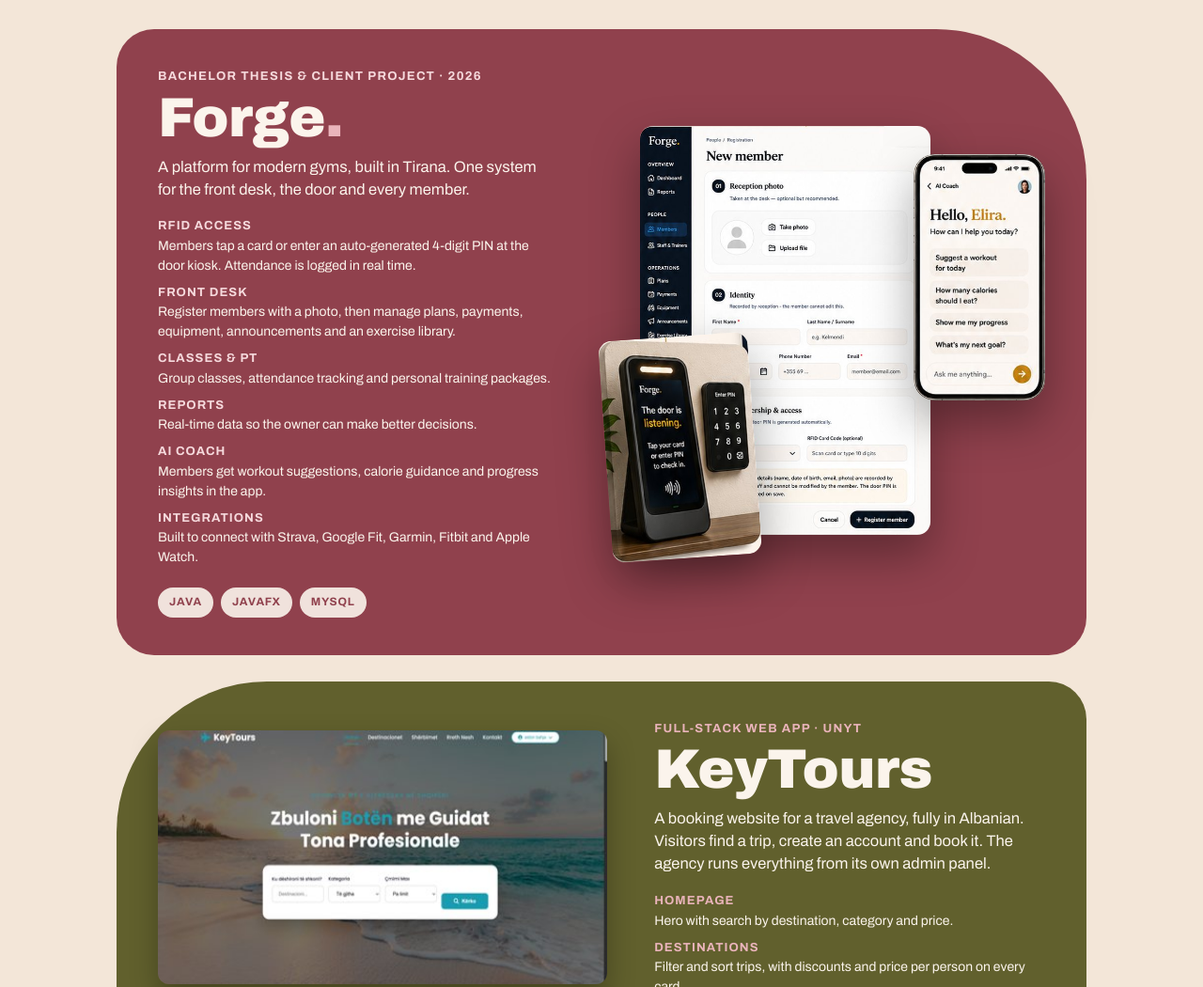
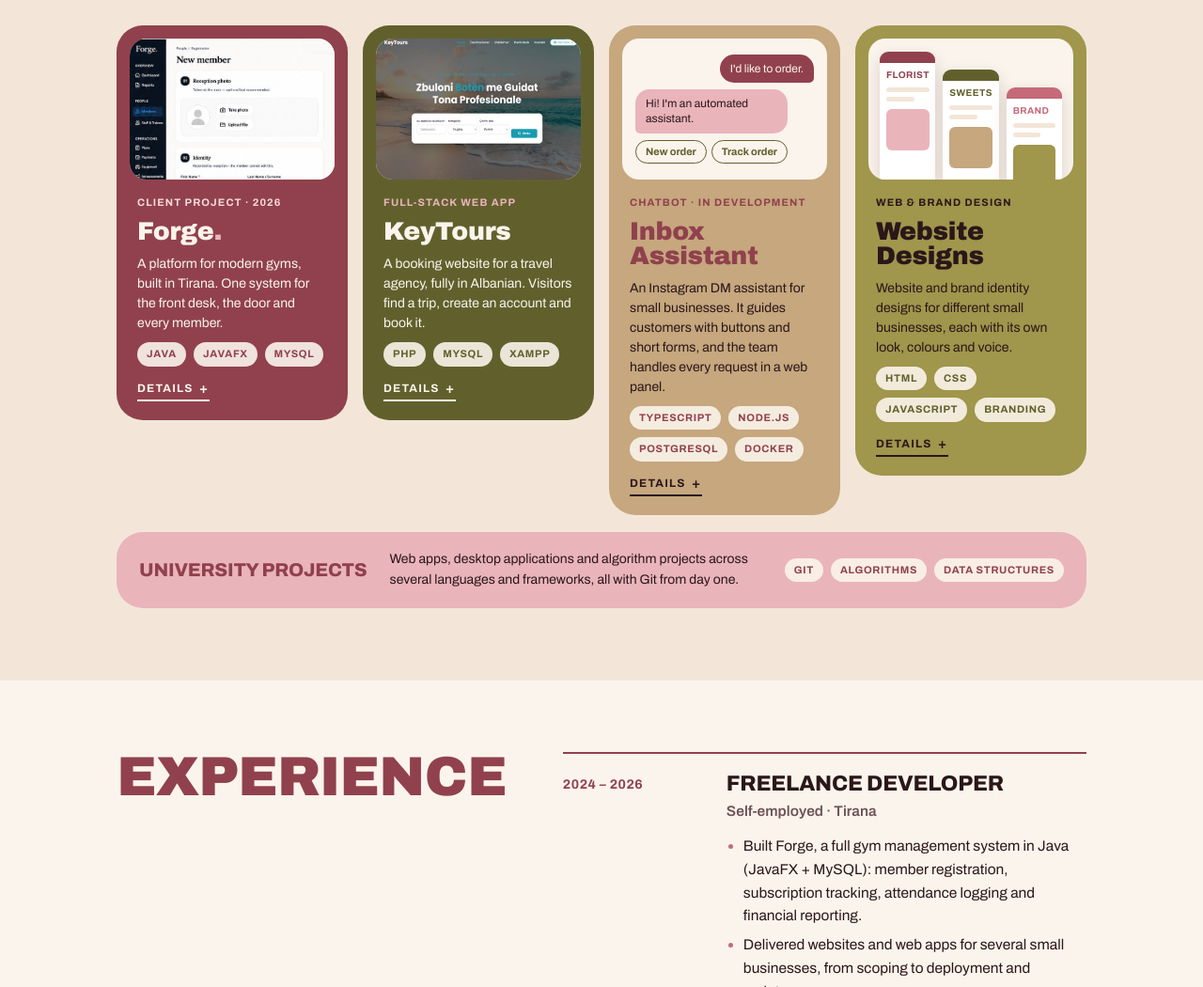
Before and after one commit to Enireida/enireida.github.io, a plain HTML site: page index.html in a window 1280 px wide. Shown: the part 1481-2531 px from the top of the page at 94% size. Drawn offline with Linux system fonts and the light colour scheme.

Commit message:
Make project cards compact, add Website Designs project, simplify project labels

```diff
--- a/css/sections.css
+++ b/css/sections.css
@@ -219,22 +219,49 @@
   align-items: end;
   flex-wrap: wrap;
   gap: 20px;
-  margin-bottom: 34px;
+  margin-bottom: 30px;
 }
+
+.work__grid {
+  display: grid;
+  grid-template-columns: repeat(4, 1fr);
+  gap: 16px;
+  align-items: start;
+}
+
+/* Project card */
 
 .project {
   display: grid;
-  grid-template-columns: 1fr 1.1fr;
-  gap: 50px;
-  align-items: center;
-  padding: 40px 44px;
-  margin-bottom: 28px;
-  border-radius: var(--radius-lg);
+  gap: 10px;
+  align-content: start;
+  padding: 14px 14px 20px;
+  border-radius: var(--radius);
   color: var(--c-cream);
+  transition: translate .35s var(--ease), box-shadow .35s var(--ease);
+}
+
+.project:hover { translate: 0 -5px; box-shadow: var(--shadow-sm); }
+
+.project > :not(.project__thumb) { margin-inline: 8px; }
+
+.project__thumb {
+  height: 150px;
+  margin-bottom: 6px;
+  overflow: hidden;
+  border-radius: 18px;
+  background: var(--c-cream);
+}
+
+.project__thumb img {
+  width: 100%;
+  height: 100%;
+  object-fit: cover;
+  object-position: top center;
 }
 
 .project__kicker {
-  font-size: var(--fs-small);
+  font-size: 11px;
   font-weight: 700;
   letter-spacing: .1em;
   text-transform: uppercase;
@@ -242,209 +269,185 @@
 }
 
 .project__title {
-  font-size: clamp(42px, 4.6vw, 64px);
+  font-size: 27px;
   font-stretch: 62%;
   font-weight: 900;
-  line-height: .85;
+  line-height: .95;
   text-transform: none;
   color: var(--c-cream);
-  margin: 8px 0 16px;
 }
 
 .project__title span { color: var(--c-blush); }
 
-.project__tagline { font-size: 16.5px; line-height: 1.45; max-width: 44ch; margin-bottom: 18px; }
+.project__tagline { font-size: 14px; line-height: 1.5; }
 
-.project__features { display: grid; gap: 9px; margin-bottom: 22px; }
+.project .tags li { font-size: 11px; padding: 4px 10px; }
 
-.project__features li { font-size: 14px; line-height: 1.5; }
+/* Expandable details */
+
+.project__more summary {
+  display: inline-flex;
+  align-items: center;
+  gap: 6px;
+  cursor: pointer;
+  list-style: none;
+  font-size: 12px;
+  font-weight: 700;
+  letter-spacing: .1em;
+  text-transform: uppercase;
+  border-bottom: 2px solid currentColor;
+  padding-bottom: 2px;
+}
+
+.project__more summary::-webkit-details-marker { display: none; }
+
+.project__more summary::after { content: "+"; font-size: 15px; line-height: 1; }
+
+.project__more[open] summary::after { content: "\2013"; }
+
+.project__features { display: grid; gap: 8px; margin-top: 14px; }
+
+.project__features li { font-size: 13px; line-height: 1.45; }
 
 .project__features b {
   display: block;
-  font-size: var(--fs-small);
+  font-size: 11px;
   letter-spacing: .08em;
   text-transform: uppercase;
   color: var(--c-blush-light);
 }
 
-/* Forge */
+/* Colour variants */
 
-.project--forge {
-  background: var(--c-wine);
-  border-radius: var(--radius-lg) 160px var(--radius-lg) var(--radius-lg);
-}
+.project--forge { background: var(--c-wine); }
 
-.project--forge .project__shots { position: relative; min-height: 460px; }
-
-.project--forge .project__shots img {
-  position: absolute;
-  border-radius: var(--radius-sm);
-  box-shadow: 0 22px 50px rgba(0, 0, 0, .35);
-}
-
-.forge-admin { left: 8%; top: 0; width: 66%; }
-.forge-phone { right: 0; top: 30px; width: 30%; border-radius: 22px !important; }
-.forge-kiosk { left: 0; bottom: 0; width: 34%; transform: rotate(-4deg); }
-
-/* KeyTours */
-
-.project--keytours {
-  background: var(--c-moss);
-  grid-template-columns: 1.15fr 1fr;
-  border-radius: 160px var(--radius-lg) var(--radius-lg) var(--radius-lg);
-}
-
+.project--keytours { background: var(--c-moss); }
 .project--keytours .project__kicker,
 .project--keytours .project__features b { color: var(--c-blush); }
-
 .project--keytours .tags li { color: var(--c-moss); }
 
-.project--keytours .project__shots {
-  display: grid;
-  grid-template-columns: 1.3fr 1.2fr .8fr;
-  gap: 12px;
-  align-items: start;
-}
-
-.project--keytours .project__shots img {
-  width: 100%;
-  border-radius: 12px;
-  box-shadow: 0 14px 30px rgba(0, 0, 0, .28);
-}
-
-.kt-home { grid-column: 1 / -1; }
-.kt-auth { transform: rotate(-1.5deg); }
-.kt-admin { transform: rotate(2deg); }
-
-/* Inbox Assistant (chatbot) */
-
-.project--inbox {
-  background: var(--c-sand);
-  color: var(--c-ink);
-  grid-template-columns: 1.2fr .9fr;
-  border-radius: var(--radius-lg) var(--radius-lg) 160px var(--radius-lg);
-}
-
+.project--inbox { background: var(--c-sand); color: var(--c-ink); }
 .project--inbox .project__title,
 .project--inbox .project__kicker,
 .project--inbox .project__features b { color: var(--c-wine); }
 
+.project--design { background: var(--c-olive); color: var(--c-ink); }
+.project--design .project__title { color: var(--c-ink); }
+.project--design .project__kicker,
+.project--design .project__features b { color: var(--c-ink); }
+.project--design .tags li { color: var(--c-moss); }
+
+/* Mini website mock-ups for the Website Designs card */
+
+.sites {
+  display: grid;
+  grid-template-columns: repeat(3, 1fr);
+  gap: 8px;
+  align-items: end;
+  height: 100%;
+  padding: 14px 12px 0;
+}
+
+.site {
+  display: grid;
+  gap: 5px;
+  align-content: start;
+  height: 100%;
+  padding: 0 7px;
+  overflow: hidden;
+  border-radius: 9px 9px 0 0;
+  background: #fff;
+  box-shadow: 0 6px 16px rgba(42, 23, 25, .16);
+}
+
+.site--b { height: 86%; }
+.site--c { height: 72%; }
+
+.site i { height: 12px; margin-inline: -7px; background: var(--c-wine); }
+.site b { font-size: 10px; font-stretch: 70%; text-transform: uppercase; letter-spacing: .04em; color: var(--c-wine); }
+.site span { height: 5px; border-radius: 3px; background: var(--c-cream-2); }
+.site span + span { width: 65%; }
+.site em { height: 44px; margin-top: 3px; border-radius: 6px; background: var(--c-blush); }
+
+.site--b i { background: var(--c-moss); }
+.site--b b { color: var(--c-moss); }
+.site--b em { background: var(--c-sand); }
+
+.site--c i { background: var(--c-rose); }
+.site--c b { color: var(--c-rose); }
+.site--c em { background: var(--c-olive); }
+
+/* Chat illustration for the Inbox Assistant card */
+
 .chat {
   display: grid;
-  gap: 10px;
-  max-width: 320px;
-  margin-inline: auto;
-  padding: 18px 16px 20px;
-  border-radius: 30px;
-  background: var(--c-cream);
-  box-shadow: var(--shadow);
-  font-size: 13.5px;
-  line-height: 1.4;
-  transform: rotate(2deg);
+  gap: 7px;
+  align-content: center;
+  height: 100%;
+  padding: 12px 14px;
+  font-size: 12px;
+  line-height: 1.35;
+  color: var(--c-ink);
 }
 
-.chat__head {
-  display: flex;
-  align-items: center;
-  gap: 10px;
-  padding-bottom: 12px;
-  border-bottom: 1px solid var(--c-cream-2);
-  font-weight: 700;
-}
-
-.chat__avatar {
-  display: grid;
-  place-items: center;
-  width: 34px;
-  height: 34px;
-  border-radius: 50%;
-  background: var(--c-wine);
-  color: var(--c-cream);
-  font-size: 12px;
-  font-weight: 800;
-}
-
-.chat__head small { display: block; font-weight: 500; color: var(--c-muted); }
-
-.chat__msg {
-  max-width: 82%;
-  padding: 9px 13px;
-  border-radius: 18px;
-}
+.chat__msg { max-width: 85%; padding: 7px 11px; border-radius: 15px; }
 
 .chat__msg--user {
   justify-self: end;
   background: var(--c-wine);
   color: var(--c-cream);
-  border-bottom-right-radius: 6px;
+  border-bottom-right-radius: 5px;
 }
 
 .chat__msg--bot {
   justify-self: start;
   background: var(--c-blush);
-  border-bottom-left-radius: 6px;
+  border-bottom-left-radius: 5px;
 }
 
-.chat__options { display: grid; gap: 6px; justify-items: start; }
+.chat__options { display: flex; flex-wrap: wrap; gap: 5px; }
 
 .chat__options span {
-  padding: 7px 14px;
+  padding: 4px 10px;
   border: 1.5px solid var(--c-moss);
   border-radius: var(--radius-pill);
   color: var(--c-moss);
   font-weight: 700;
-  font-size: 12.5px;
+  font-size: 11px;
 }
 
-/* More projects */
+/* University projects strip */
 
-.work__more {
-  font-size: clamp(26px, 2.8vw, 36px);
-  font-stretch: 62%;
-  font-weight: 900;
-  margin: 44px 0 20px;
+.project-strip {
+  display: flex;
+  align-items: center;
+  justify-content: space-between;
+  flex-wrap: wrap;
+  gap: 12px 24px;
+  margin-top: 18px;
+  padding: 18px 24px;
+  border-radius: var(--radius);
+  background: var(--c-blush);
 }
 
-.project-card {
-  display: grid;
-  gap: 14px;
-  padding: 32px;
-  border-radius: var(--radius);
-  background: var(--c-olive);
-}
+.project-strip h3 { font-size: 20px; font-stretch: 68%; }
 
-.project-card .eyebrow { color: var(--c-ink); }
+.project-strip p { flex: 1 1 320px; font-size: 14px; }
 
-.project-card h3 {
-  font-size: clamp(24px, 2.4vw, 32px);
-  font-stretch: 65%;
-  font-weight: 900;
-  color: var(--c-ink);
-}
-
-.project-card .tags li { color: var(--c-moss); }
+.project-strip .tags li { font-size: 11px; padding: 4px 10px; }
 
 @media (max-width: 980px) {
-  .project, .project--keytours, .project--inbox { grid-template-columns: 1fr; padding: 40px 28px; }
-
-  .project--keytours .project__shots { order: 2; }
-
-  .project--forge .project__shots {
-    min-height: 0;
-    display: grid;
-    grid-template-columns: 2fr 1fr;
-    gap: 12px;
-  }
-
-  .project--forge .project__shots img { position: static; width: 100%; transform: none; }
-
-  .forge-admin { grid-row: span 2; }
+  .work__grid { grid-template-columns: 1fr 1fr; }
 }
 
 @media (max-width: 620px) {
   .work { border-radius: 36px 36px 0 0; }
-  .project, .project--forge, .project--keytours, .project--inbox { border-radius: var(--radius); padding: 30px 20px; }
-  .project-card { padding: 26px; }
+  .work__grid { grid-template-columns: 1fr; }
+}
+
+@media (prefers-reduced-motion: reduce) {
+  .project { transition: none; }
+  .project:hover { translate: none; }
 }
 
 /* 4. Experience ----------------------------------------------------------- */
--- a/index.html
+++ b/index.html
@@ -143,12 +143,19 @@
       <p class="eyebrow">Built, tested and delivered</p>
     </div>
 
+    <div class="work__grid">
+
       <!-- Forge -->
       <article class="project project--forge reveal">
-      <div class="project__text">
-        <p class="project__kicker">Bachelor thesis &amp; client project · 2026</p>
+        <div class="project__thumb">
+          <img src="img/forge-admin.jpg" width="583" height="822" loading="lazy" decoding="async" alt="Forge admin: new member registration screen">
+        </div>
+        <p class="project__kicker">Client project · 2026</p>
         <h3 class="project__title">Forge<span>.</span></h3>
         <p class="project__tagline">A platform for modern gyms, built in Tirana. One system for the front desk, the door and every member.</p>
+        <ul class="tags"><li>Java</li><li>JavaFX</li><li>MySQL</li></ul>
+        <details class="project__more">
+          <summary>Details</summary>
           <ul class="project__features">
             <li><b>RFID access</b>Members tap a card or enter an auto-generated 4-digit PIN at the door kiosk. Attendance is logged in real time.</li>
             <li><b>Front desk</b>Register members with a photo, then manage plans, payments, equipment, announcements and an exercise library.</li>
@@ -157,43 +164,44 @@
             <li><b>AI coach</b>Members get workout suggestions, calorie guidance and progress insights in the app.</li>
             <li><b>Integrations</b>Built to connect with Strava, Google Fit, Garmin, Fitbit and Apple Watch.</li>
           </ul>
-        <ul class="tags"><li>Java</li><li>JavaFX</li><li>MySQL</li></ul>
-      </div>
-      <div class="project__shots">
-        <img class="forge-admin" src="img/forge-admin.jpg" width="583" height="822" loading="lazy" decoding="async" alt="Forge admin: new member registration with photo, identity and membership with RFID card">
-        <img class="forge-phone" src="img/forge-coach.jpg" width="220" height="410" loading="lazy" decoding="async" alt="Forge AI coach chat on a phone">
-        <img class="forge-kiosk" src="img/forge-kiosk.jpg" width="236" height="350" loading="lazy" decoding="async" alt="Forge door kiosk with RFID reader and PIN pad">
-      </div>
+        </details>
       </article>
 
       <!-- KeyTours -->
-    <article class="project project--keytours reveal">
-      <div class="project__shots">
-        <img class="kt-home" src="img/keytours-home.jpg" width="457" height="258" loading="lazy" decoding="async" alt="KeyTours homepage hero with destination search">
-        <img class="kt-destinations" src="img/keytours-destinations.jpg" width="457" height="294" loading="lazy" decoding="async" alt="Destination cards with discounts and prices per person">
-        <img class="kt-auth" src="img/keytours-auth.jpg" width="668" height="568" loading="lazy" decoding="async" alt="Register and login forms in Albanian">
-        <img class="kt-admin" src="img/keytours-admin.jpg" width="370" height="435" loading="lazy" decoding="async" alt="KeyTours admin panel login">
+      <article class="project project--keytours reveal" style="--delay:.08s">
+        <div class="project__thumb">
+          <img src="img/keytours-home.jpg" width="457" height="258" loading="lazy" decoding="async" alt="KeyTours homepage with destination search">
         </div>
-      <div class="project__text">
-        <p class="project__kicker">Full-stack web app · UNYT</p>
+        <p class="project__kicker">Full-stack web app</p>
         <h3 class="project__title">KeyTours</h3>
-        <p class="project__tagline">A booking website for a travel agency, fully in Albanian. Visitors find a trip, create an account and book it. The agency runs everything from its own admin panel.</p>
+        <p class="project__tagline">A booking website for a travel agency, fully in Albanian. Visitors find a trip, create an account and book it.</p>
+        <ul class="tags"><li>PHP</li><li>MySQL</li><li>XAMPP</li></ul>
+        <details class="project__more">
+          <summary>Details</summary>
           <ul class="project__features">
             <li><b>Homepage</b>Hero with search by destination, category and price.</li>
             <li><b>Destinations</b>Filter and sort trips, with discounts and price per person on every card.</li>
             <li><b>User flow</b>Register, log in, book.</li>
-          <li><b>Admin panel</b>Dashboard and management of destinations and bookings.</li>
+            <li><b>Admin panel</b>The agency runs everything from its own panel: dashboard and management of destinations and bookings.</li>
           </ul>
-        <ul class="tags"><li>PHP</li><li>MySQL</li><li>XAMPP</li></ul>
-      </div>
+        </details>
       </article>
 
       <!-- Inbox Assistant (chatbot) -->
-    <article class="project project--inbox reveal">
-      <div class="project__text">
-        <p class="project__kicker">Chatbot for small businesses · In development · 2026</p>
+      <article class="project project--inbox reveal" style="--delay:.16s">
+        <div class="project__thumb" aria-hidden="true">
+          <div class="chat">
+            <p class="chat__msg chat__msg--user">I'd like to order.</p>
+            <p class="chat__msg chat__msg--bot">Hi! I'm an automated assistant.</p>
+            <div class="chat__options"><span>New order</span><span>Track order</span></div>
+          </div>
+        </div>
+        <p class="project__kicker">Chatbot · In development</p>
         <h3 class="project__title">Inbox Assistant</h3>
-        <p class="project__tagline">An assistant for Instagram direct messages. Customers are guided with buttons and short forms, and every request arrives complete in a web panel where the team confirms, rejects or replies.</p>
+        <p class="project__tagline">An Instagram DM assistant for small businesses. It guides customers with buttons and short forms, and the team handles every request in a web panel.</p>
+        <ul class="tags"><li>TypeScript</li><li>Node.js</li><li>PostgreSQL</li><li>Docker</li></ul>
+        <details class="project__more">
+          <summary>Details</summary>
           <ul class="project__features">
             <li><b>Conversation engine</b>Five customer flows, served in Albanian, English or Italian, detected from the customer's messages.</li>
             <li><b>Team panel</b>Lists, search, notes and assignment, installable as a phone app with notifications.</li>
@@ -201,29 +209,36 @@
             <li><b>Privacy &amp; security</b>Encrypted phone numbers and addresses, two-factor sign-in and an audit log.</li>
             <li><b>Status</b>Foundation complete and tested. The Instagram connection is the next phase.</li>
           </ul>
-        <ul class="tags"><li>TypeScript</li><li>Node.js</li><li>PostgreSQL</li><li>Docker</li></ul>
-      </div>
-      <div class="project__shots" aria-hidden="true">
-        <div class="chat">
-          <div class="chat__head">
-            <span class="chat__avatar">IA</span>
-            <span>Inbox Assistant<small>Automated · replies instantly</small></span>
-          </div>
-          <p class="chat__msg chat__msg--user">Hi! I'd like to place an order.</p>
-          <p class="chat__msg chat__msg--bot">Hello! I'm an automated assistant. How can I help you today?</p>
-          <div class="chat__options">
-            <span>New order</span>
-            <span>Track my order</span>
-            <span>Talk to a person</span>
+        </details>
+      </article>
+
+      <!-- Website designs -->
+      <article class="project project--design reveal" style="--delay:.24s">
+        <div class="project__thumb" aria-hidden="true">
+          <div class="sites">
+            <div class="site site--a"><i></i><b>Florist</b><span></span><span></span><em></em></div>
+            <div class="site site--b"><i></i><b>Sweets</b><span></span><span></span><em></em></div>
+            <div class="site site--c"><i></i><b>Brand</b><span></span><span></span><em></em></div>
           </div>
         </div>
-      </div>
+        <p class="project__kicker">Web &amp; brand design</p>
+        <h3 class="project__title">Website Designs</h3>
+        <p class="project__tagline">Website and brand identity designs for different small businesses, each with its own look, colours and voice.</p>
+        <ul class="tags"><li>HTML</li><li>CSS</li><li>JavaScript</li><li>Branding</li></ul>
+        <details class="project__more">
+          <summary>Details</summary>
+          <ul class="project__features">
+            <li><b>Florist atelier</b>Logo, brand identity and a landing page.</li>
+            <li><b>Sweets shop</b>Brand identity, website and a matching Instagram feed.</li>
+            <li><b>Approach</b>Every design starts from the business: palette, typography and layout are built around its character, then made to work on phones first.</li>
+          </ul>
+        </details>
       </article>
 
-    <!-- More projects -->
-    <h3 class="work__more reveal">More projects</h3>
-    <article class="project-card reveal">
-      <p class="eyebrow">University</p>
+    </div>
+
+    <!-- University projects -->
+    <article class="project-strip reveal">
       <h3>University projects</h3>
       <p>Web apps, desktop applications and algorithm projects across several languages and frameworks, all with Git from day one.</p>
       <ul class="tags"><li>Git</li><li>Algorithms</li><li>Data structures</li></ul>
```
Lines whose indentation alone changed are shown as unchanged.
